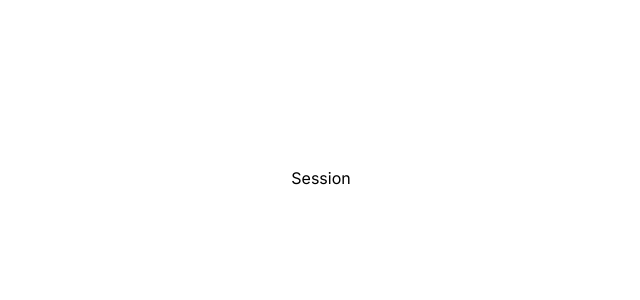
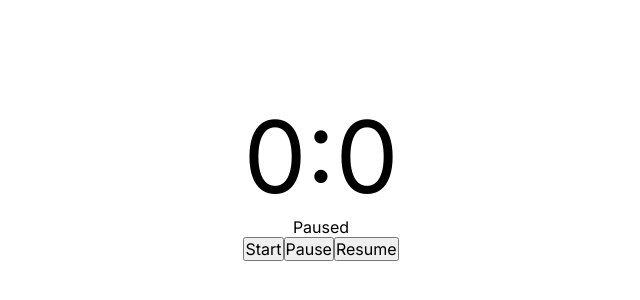
Before and after one commit to nickhibbits/meditation_app, a Next.js app: page /session in a window 1280 px wide. Shown: the part 222-522 px from the top of the page, without its empty margins (319-959 px from the left). Built offline with nearby package versions, Linux system fonts and the light colour scheme.

Commit message:
transfer duration to session page, start timer

```diff
--- a/app/session/page.tsx
+++ b/app/session/page.tsx
@@ -1,6 +1,26 @@
+"use client";
+
+import Timer from "@/components/Timer";
+import { useSearchParams } from "next/navigation";
+
 function Session() {
+  const params = useSearchParams();
+  const duration = params.get("duration");
+  const location = params.get("locastion");
+
+  console.log({ location, duration });
+
+  const _duration = typeof duration === "string" ? Number(duration) : 0;
+
+  const time = new Date();
+  const expiryTimestamp = new Date(
+    time.setSeconds(time.getSeconds() + _duration * 60)
+  );
+
   return (
-    <main className="container flex flex_column flex_center">Session</main>
+    <main className="container flex flex_column flex_center">
+      <Timer expiryTimestamp={expiryTimestamp} />
+    </main>
   );
 }
 
```
